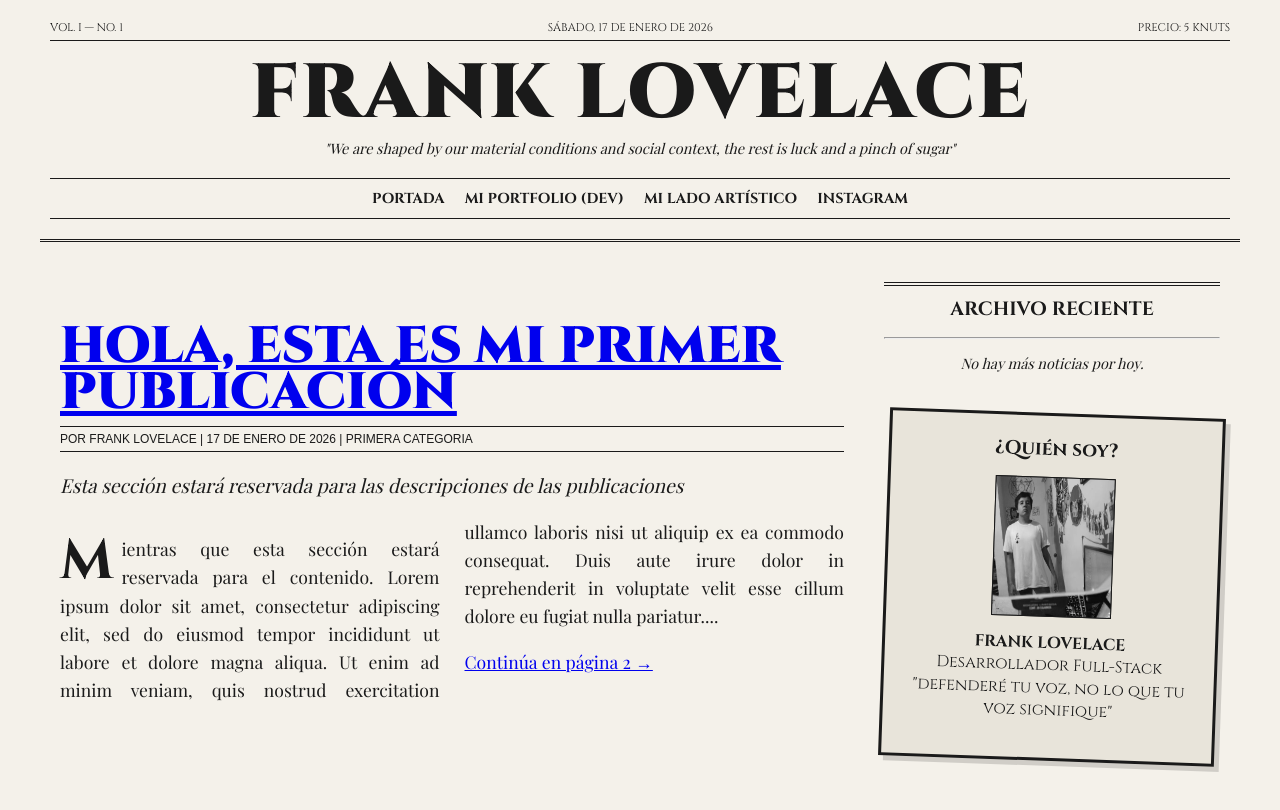
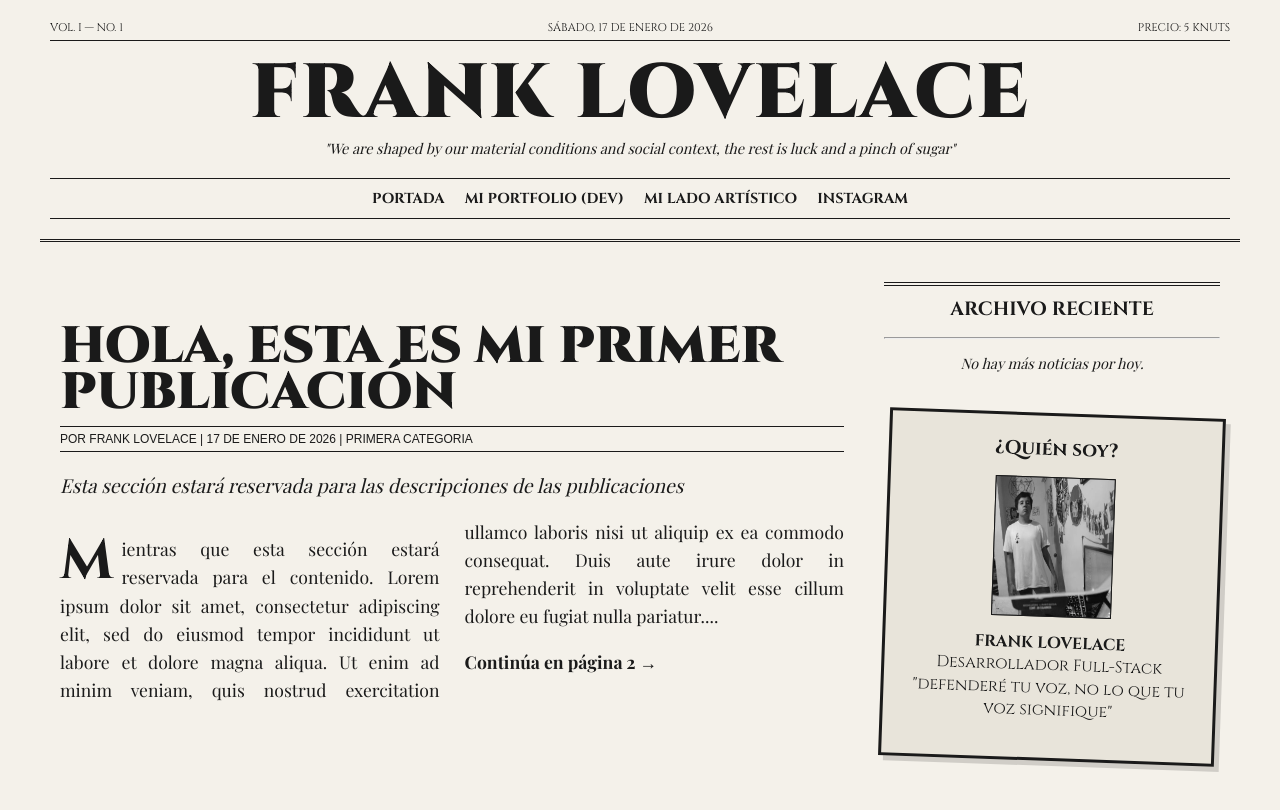
Before and after one commit to FrankLovelace/FrankLovelace, an Astro site in the folder me-site/: page / in a window 1280 px wide. Built offline with nearby package versions, Linux system fonts and the light colour scheme; Astro itself is replaced by a stand-in of ours; a web font is replaced by a local one.

Commit message:
css: los hipervinculos y bolds son negros y no azules

```diff
--- a/me-site/src/pages/index.astro
+++ b/me-site/src/pages/index.astro
@@ -88,6 +88,21 @@ const formatDate = (date: Date) => {
 </NewspaperLayout>
 
 <style>
+    a {
+        color: #1a1a1a !important;
+        text-decoration: none;
+        font-weight: 900;
+        border-bottom: 2px solid transparent;
+        transition: border-color 0.3s ease;
+    }
+
+    a:hover {
+        border-bottom: 2px solid #1a1a1a;
+    }
+
+    .article-link {
+        font-weight: inherit;
+    }
     .front-page {
         display: grid;
         grid-template-columns: 7fr 3fr;
@@ -257,4 +272,5 @@ const formatDate = (date: Date) => {
             margin-top: 20px;
         }
     }
+
 </style>
```
